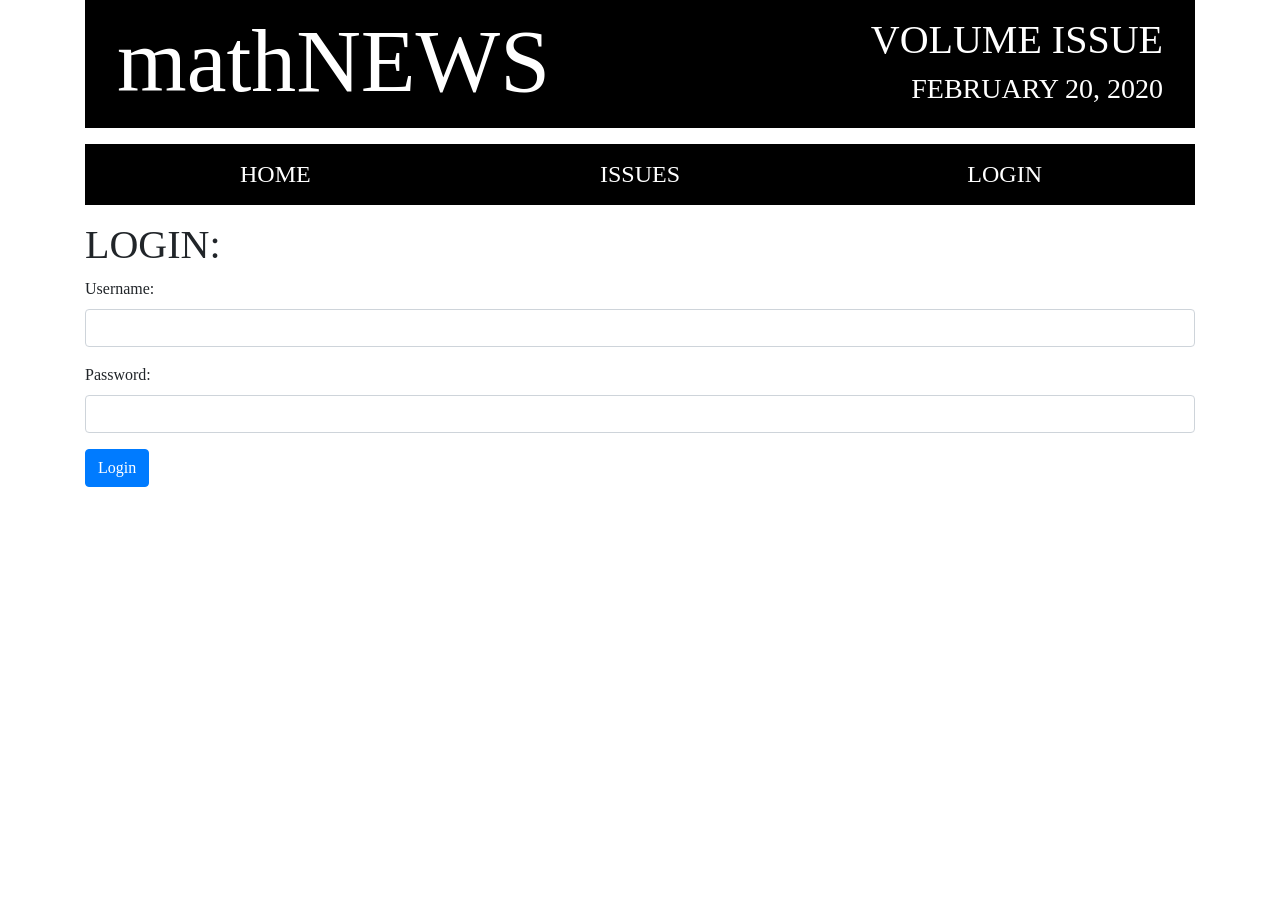
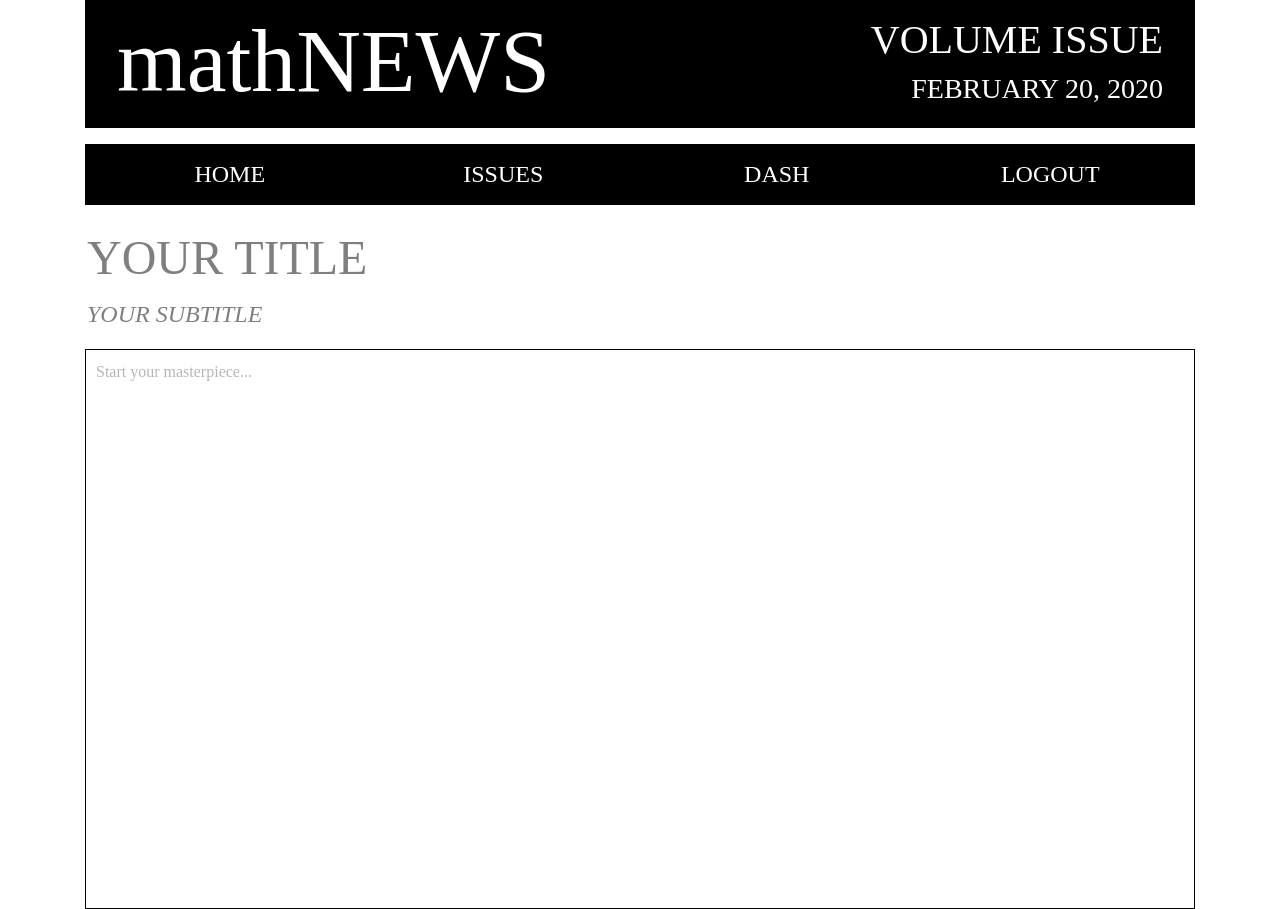
Before and after one commit to UWmathNEWS/slugline-web, a React (Create React App) app: page /dash in a window 1280 px wide. Before the commit this address led to /login. Before the commit the page ends 800 px from the top, so only its background shows below. Built offline with nearby package versions, Linux system fonts and the light colour scheme; no server answers; a web font is replaced by a local one.

Commit message:
Persist user state to local storage
This prevents us losing authentication status on refresh

```diff
--- a/src/auth/AuthProvider.tsx
+++ b/src/auth/AuthProvider.tsx
@@ -6,16 +6,16 @@
 import { getApiUrl } from "../api/api";
 
 export interface AuthContext {
-  user?: User;
-  csrfToken?: string;
+  user: User | null;
+  csrfToken: string | null;
   isAuthenticated: () => boolean;
   login: (username: string, password: string) => Promise<void>;
   logout: () => Promise<void>;
 }
 
 const Auth = createContext<AuthContext>({
-  user: undefined,
-  csrfToken: undefined,
+  user: null,
+  csrfToken: null,
   isAuthenticated: () => false,
   login: (username: string, password: string) => Promise.resolve(),
   logout: () => Promise.resolve()
@@ -23,9 +23,24 @@
 
 const CSRF_COOKIE = "csrftoken";
 
+const USER_LOCALSTORAGE_KEY = "slugline-user";
+
 export const AuthProvider: React.FC = props => {
-  const [user, setUser] = useState<User | undefined>(undefined);
-  const [csrfToken, setCsrfToken] = useState<string | undefined>(undefined);
+  const storedUser = localStorage.getItem(USER_LOCALSTORAGE_KEY);
+
+  const [user, setUserState] = useState<User | null>(
+    storedUser !== null ? JSON.parse(storedUser) : null
+  );
+  const [csrfToken, setCsrfToken] = useState<string | null>(null);
+
+  const setUser = (user: User | null) => {
+    setUserState(user);
+    if (user === null) {
+      localStorage.removeItem(USER_LOCALSTORAGE_KEY);
+    } else {
+      localStorage.setItem(USER_LOCALSTORAGE_KEY, JSON.stringify(user));
+    }
+  };
 
   const isAuthenticated = () => {
     return user !== undefined;
@@ -33,11 +48,11 @@
 
   useEffect(() => {
     axios.get<AuthResponse>(getApiUrl("auth/")).then(resp => {
-      setCsrfToken(Cookie.get(CSRF_COOKIE));
+      setCsrfToken(Cookie.get(CSRF_COOKIE) || null);
       if (resp.data.user) {
         setUser(resp.data.user);
       } else {
-        setUser(undefined);
+        setUser(null);
       }
     });
   }, []);
@@ -54,7 +69,7 @@
       })
       .then(resp => {
         setUser(resp.data);
-        setCsrfToken(Cookie.get("csrftoken"));
+        setCsrfToken(Cookie.get(CSRF_COOKIE) || null);
       });
   };
 
@@ -69,8 +84,8 @@
         }
       )
       .then(() => {
-        setUser(undefined);
-        setCsrfToken(Cookie.get("csrftoken"));
+        setUser(null);
+        setCsrfToken(Cookie.get(CSRF_COOKIE) || null);
       });
   };
 
```
